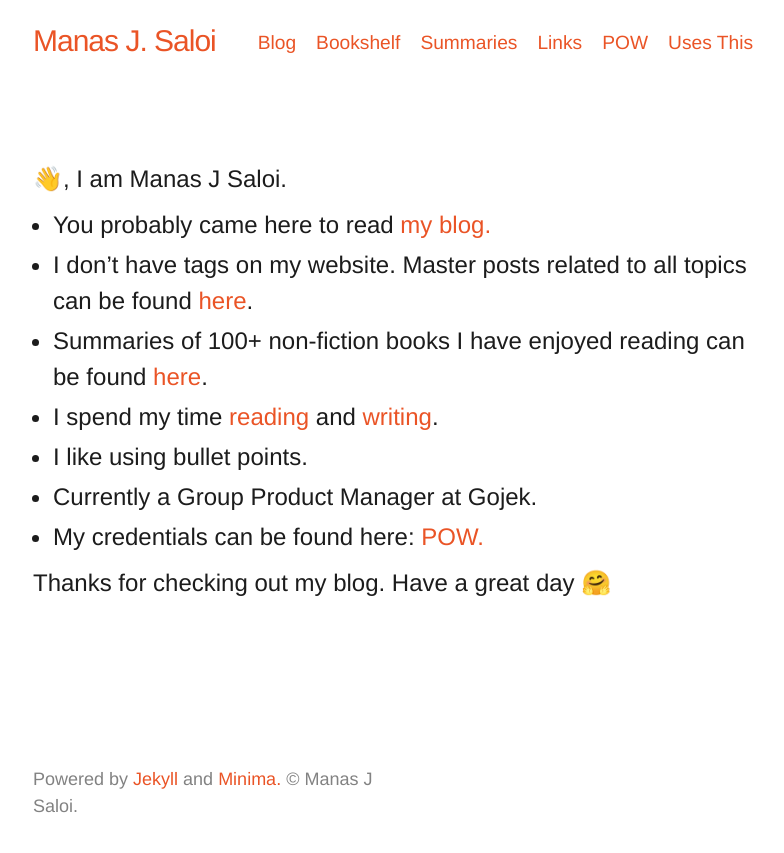
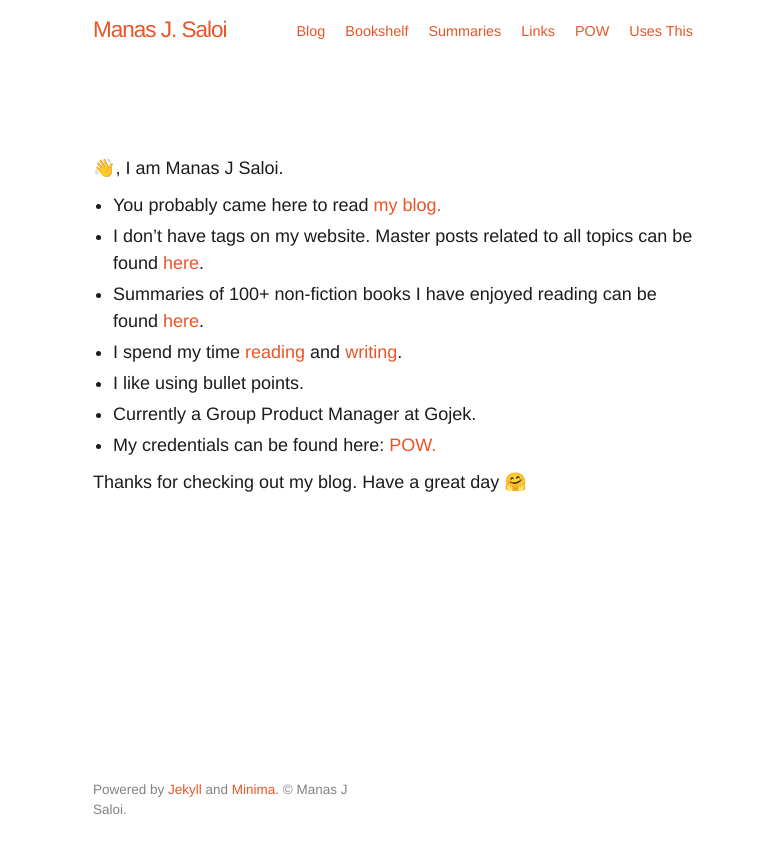
Before and after one commit to manassaloi/JekyllDemo, a Jekyll site: the page built from index.md, in a window 1280 px wide. Shown: the top 853 px of the page, without its empty margins (247-1031 px from the left). Built offline with Jekyll 4.4.1, drawn with Linux system fonts in a browser that asks for light colours; a script that is not in the unit is left out.

Commit message:
Update minima.scss

```diff
--- a/_sass/minima.scss
+++ b/_sass/minima.scss
@@ -3,7 +3,7 @@
 // Define defaults for each variable.
 
 $base-font-family: Helvetica, serif !default;
-$base-font-size:   24px !default;
+$base-font-size:   18px !default;
 $base-font-weight: normal !default;
 $small-font-size:  $base-font-size * 0.875 !default;
 $base-line-height: 1.5 !default;
@@ -22,10 +22,10 @@ $orange-color:     #f66a0a !default;
 $table-text-align: left !default;
 
 // Width of the content area
-$content-width:    800px !default;
+$content-width:    680px !default;
 
 $on-palm:          600px !default;
-$on-laptop:        800px !default;
+$on-laptop:        680px !default;
 
 $on-medium:        $on-palm !default;
 $on-large:         $on-laptop !default;
```
